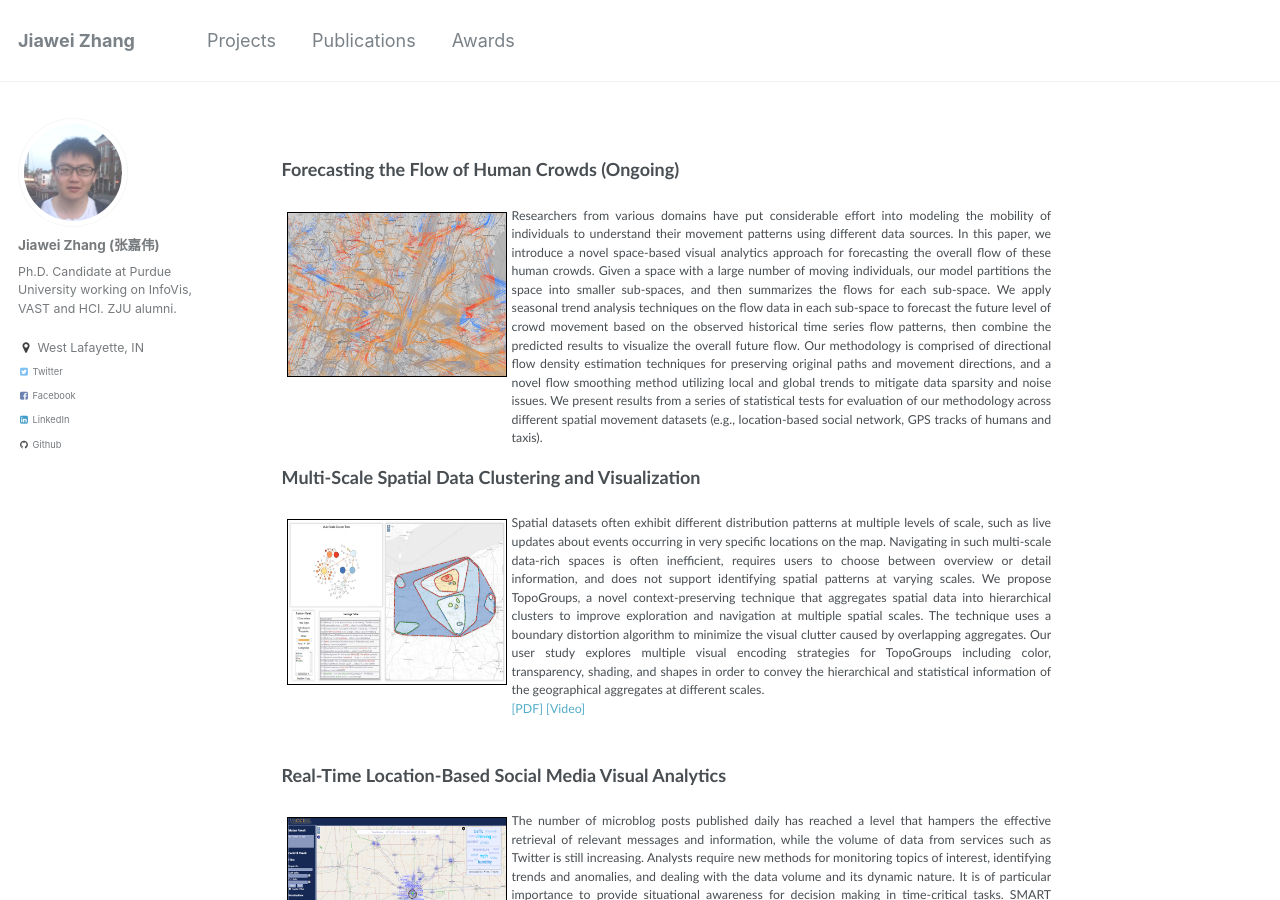
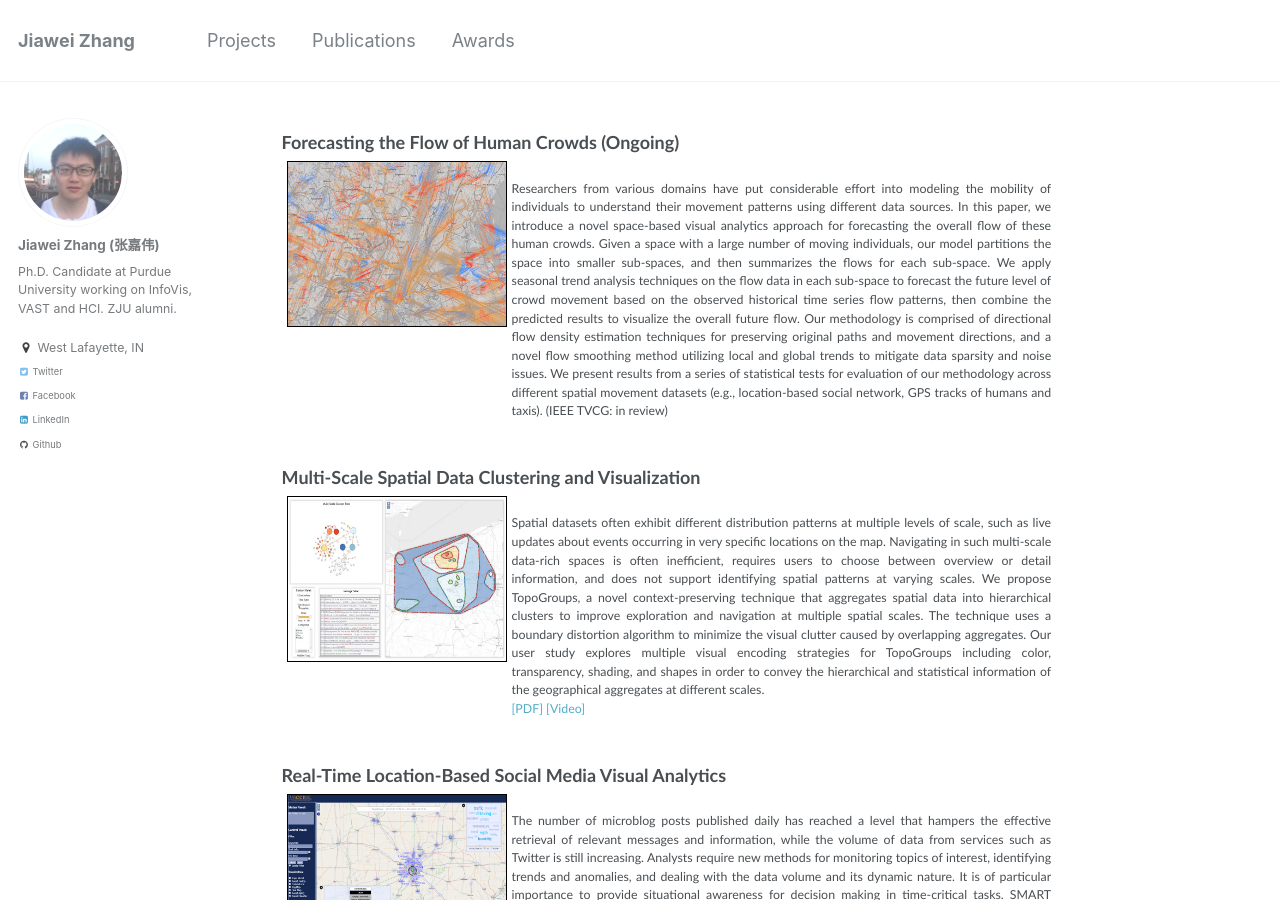
Before and after one commit to rivulet-zhang/rivulet-zhang.github.io, a Jekyll site: the page built from _pages/projects.md, in a window 1280 px wide and 900 px high. Built offline with Jekyll 4.4.1, drawn with Linux system fonts in a browser that asks for light colours.

Commit message:
initial commit

```diff
--- a/_pages/projects.md
+++ b/_pages/projects.md
@@ -6,27 +6,20 @@
 permalink: /projects.html
 ---
 
-<br>**Forecasting the Flow of Human Crowds (Ongoing)**<br>
-
+**Forecasting the Flow of Human Crowds (Ongoing)**<br>
 <img class="bord" style="float: left; margin: 5px 5px 5px 5px;" src="/images/TVCG17-teaser.png" width="220" border="1"/>
-
-<p class="dsp" style="overflow: hidden;">Researchers from various domains have put considerable effort into modeling the mobility of individuals to understand their movement patterns using different data sources. In this paper, we introduce a novel space-based visual analytics approach for forecasting the overall flow of these human crowds. Given a space with a large number of moving individuals, our model partitions the space into smaller sub-spaces, and then summarizes the flows for each sub-space. We apply seasonal trend analysis techniques on the flow data in each sub-space to forecast the future level of crowd movement based on the observed historical time series flow patterns, then combine the predicted results to visualize the overall future flow. Our methodology is comprised of directional flow density estimation techniques for preserving original paths and movement directions, and a novel flow smoothing method utilizing local and global trends to mitigate data sparsity and noise issues. We present results from a series of statistical tests for evaluation of our methodology across different spatial movement datasets (e.g., location-based social network, GPS tracks of humans and taxis).<br>
+<p class="dsp" style="overflow: hidden;">Researchers from various domains have put considerable effort into modeling the mobility of individuals to understand their movement patterns using different data sources. In this paper, we introduce a novel space-based visual analytics approach for forecasting the overall flow of these human crowds. Given a space with a large number of moving individuals, our model partitions the space into smaller sub-spaces, and then summarizes the flows for each sub-space. We apply seasonal trend analysis techniques on the flow data in each sub-space to forecast the future level of crowd movement based on the observed historical time series flow patterns, then combine the predicted results to visualize the overall future flow. Our methodology is comprised of directional flow density estimation techniques for preserving original paths and movement directions, and a novel flow smoothing method utilizing local and global trends to mitigate data sparsity and noise issues. We present results from a series of statistical tests for evaluation of our methodology across different spatial movement datasets (e.g., location-based social network, GPS tracks of humans and taxis). (IEEE TVCG: in review)<br>
 </p>
 
-**Multi-Scale Spatial Data Clustering and Visualization**<br>
-
+<br>**Multi-Scale Spatial Data Clustering and Visualization**<br>
 <img class="bord" style="float: left; margin: 5px 5px 5px 5px;" src="/images/CHI17-teaser.png" width="220" border="1"/>
-
 <p class="dsp" style="overflow: hidden;">Spatial datasets often exhibit different distribution patterns at multiple levels of scale, such as live updates about events occurring in very specific locations on the map. Navigating in such multi-scale data-rich spaces is often inefficient, requires users to choose between overview or detail information, and does not support identifying spatial patterns at varying scales. We propose TopoGroups, a novel context-preserving technique that aggregates spatial data into hierarchical clusters to improve exploration and navigation at multiple spatial scales. The technique uses a boundary distortion algorithm to minimize the visual clutter caused by overlapping aggregates. Our user study explores multiple visual encoding strategies for TopoGroups including color, transparency, shading, and shapes in order to convey the hierarchical and statistical information of the geographical aggregates at different scales.<br>
 <a href="http://pixel.ecn.purdue.edu:8080/~zhan1486/permanent/CHI17/TopoGroups.pdf">[PDF]</a>
 <a href="http://pixel.ecn.purdue.edu:8080/~zhan1486/permanent/CHI17/TopoGroups.mp4">[Video]</a>
 </p>
 
-
 <br>**Real-Time Location-Based Social Media Visual Analytics**<br>
-
 <img class="bord" style="float: left; margin: 5px 5px 5px 5px;" src="/images/SMART.png" width="220" border="1"/>
-
 <p class="dsp" style="overflow: hidden;">The number of microblog posts published daily has reached a level that hampers the effective retrieval of relevant messages and information, while the volume of data from services such as Twitter is still increasing. Analysts require new methods for monitoring topics of interest, identifying trends and anomalies, and dealing with the data volume and its dynamic nature. It is of particular importance to provide situational awareness for decision making in time-critical tasks. SMART provides end users with scalable and interactive social media analysis and visualization
 through topic extraction, combination of filters, cluster examination, and stream categorization. These components are tightly integrated into a highly interactive visual analysis workbench, which allows end users to observe, supervise, and configure the methods in each individual analysis process.<br>
 <a href="http://pixel.ecn.purdue.edu:8080/~zhan1486/permanent/SMART/SMARTPoster.pdf">[Poster]</a>
@@ -36,9 +29,7 @@
 </p>
 
 <br>**Visual Analytics of Multiple Scales and Information Dimensions in Social Media**<br>
-
 <img class="bord" style="float: left; margin: 5px 5px 5px 5px;" src="/images/EV16-teaser.png" width="220" border="1"/>
-
 <p class="dsp" style="overflow: hidden;">Real-time microblogs can be utilized to provide situational awareness during emergency and disaster events. However, the utilization of these datasets requires the decision makers to perform their exploration and analysis across a range of data scales from local to global, while maintaining a cohesive thematic context of the transition between the different granularity levels. The exploration of different information dimensions at the varied scales remains to be a non-trivial task. We present a visual analytics situational awareness environment that supports the real-time exploration of microblog data across multiple scales of analysis. We classify microblogs based on a fine-grained, crisis-related categorization approach, and visualize the spatiotemporal evolution of multiple categories by coupling a spatial lens with a glyph-based visual design. We propose a transparency-based spatial context preserving technique that maintains a smooth transition between different spatial scales. To evaluate our system, we conduct user studies and provide domain expert feedback.<br>
 <a href="http://pixel.ecn.purdue.edu:8080/~zhan1486/permanent/EV16/Eurovis16_Microblogs_Zhang_paper.pdf">[PDF]</a>
 <a href="http://pixel.ecn.purdue.edu:8080/~zhan1486/permanent/EV16/Eurovis16_Microblogs_Zhang_video.mp4">[Video]</a>
@@ -46,9 +37,7 @@
 </p>
 
 <br>**Interactive Identification of Key Players in Social Conversations on Special Events**<br>
-
 <img class="bord" style="float: left; margin: 5px 5px 5px 5px;" src="/images/VIS14-network.png" width="220" border="1"/>
-
 <p class="dsp" style="overflow: hidden;">
 Social networks have evolved as an important source of information and situational awareness in crisis and emergency management. With a massive number of messages generated and diffused through social networks, locating reliable and critical information in a timely manner is crucial, especially for decision makers. In such scenarios, influential users in social networks are often instrumental in providing important information and serve as vital links for other sources. In this paper, we propose a visual analytics system focusing on identifying key players in dynamic social networks using Twitter data. The networks are generated based on the similarity metric of users’ topics, their retweet/reply relationships, and are then visualized using node-link as well as timeline representation. The system provides highly interactive visual monitoring, filtering, and editing operations of the networks to help categorize different topics, detect influential users in specific events, and investigate the underlying patterns over time. Our technique facilitates better exploration and examination of participation, reaction, and influence of users as well as the evolution of communities and information propagation.<br>
 </p>
```
